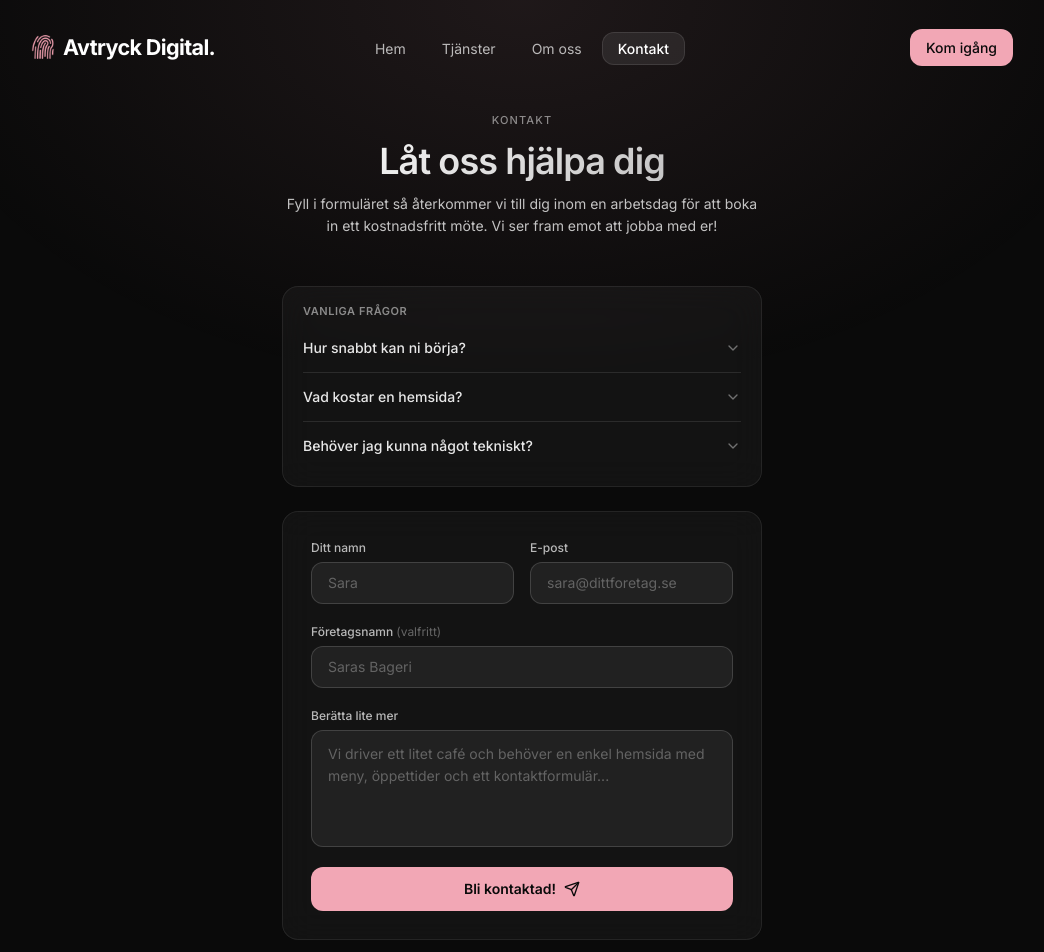
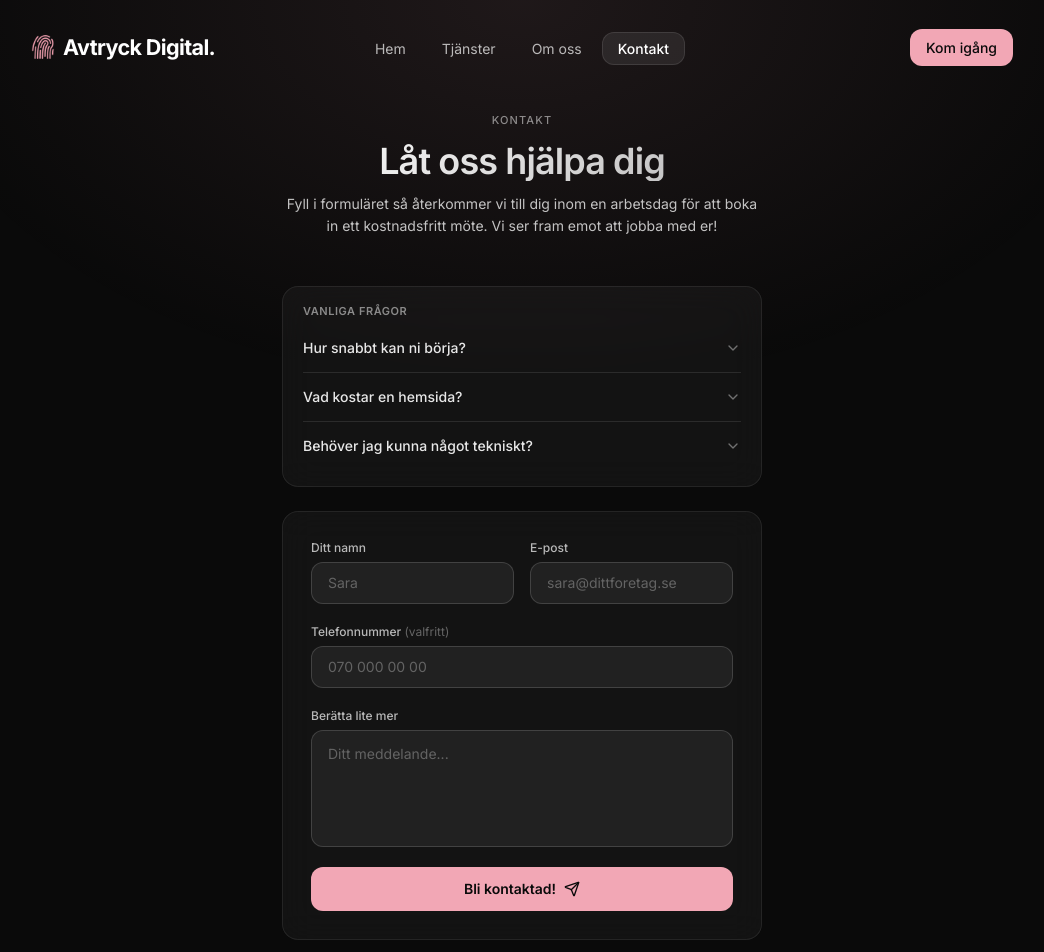
Before and after one commit to L-A-Solutions/growable-site, a Next.js app: page /contact in a window 1280 px wide. Shown: the top 952 px of the page, without its empty margins (118-1162 px from the left). Built offline with nearby package versions, Linux system fonts and the light colour scheme.

Commit message:
Replace företagsnamn with telefonnummer in contact form
Co-Authored-By: Claude Sonnet 4.6 <noreply@anthropic.com>

```diff
--- a/app/contact/page.tsx
+++ b/app/contact/page.tsx
@@ -154,13 +154,13 @@ export default function ContactPage() {
               </div>
 
               <div className="flex flex-col gap-1.5">
-                <label htmlFor="business" className="text-xs text-white/70 font-medium">
-                  Företagsnamn <span className="text-white/35 font-normal">(valfritt)</span>
+                <label htmlFor="phone" className="text-xs text-white/70 font-medium">
+                  Telefonnummer <span className="text-white/35 font-normal">(valfritt)</span>
                 </label>
                 <input
-                  id="business"
-                  type="text"
-                  placeholder="Saras Bageri"
+                  id="phone"
+                  type="tel"
+                  placeholder="070 000 00 00"
                   className="px-4 py-2.5 rounded-xl bg-white/[0.06] border border-white/15 text-sm text-white placeholder:text-white/30 focus:outline-none focus:border-white/30 transition-colors duration-200"
                 />
               </div>
@@ -171,7 +171,7 @@ export default function ContactPage() {
                   id="message"
                   required
                   rows={4}
-                  placeholder="Vi driver ett litet café och behöver en enkel hemsida med meny, öppettider och ett kontaktformulär..."
+                  placeholder="Ditt meddelande..."
                   className="px-4 py-3 rounded-xl bg-white/[0.06] border border-white/15 text-sm text-white placeholder:text-white/30 focus:outline-none focus:border-white/30 transition-colors duration-200 resize-none leading-relaxed"
                 />
               </div>
```
